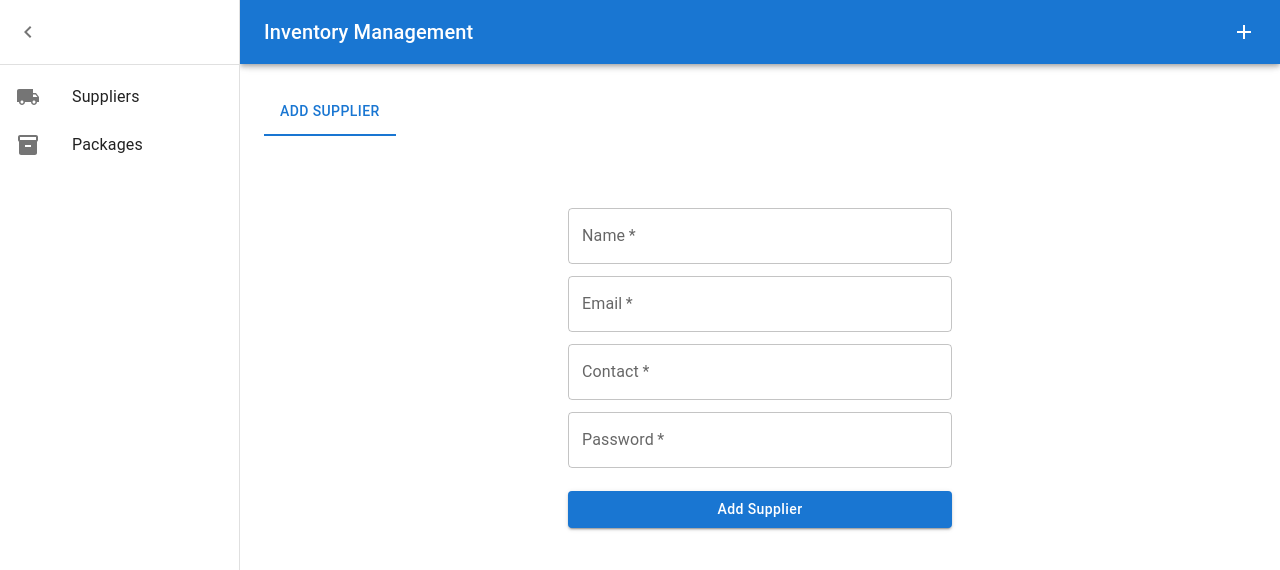
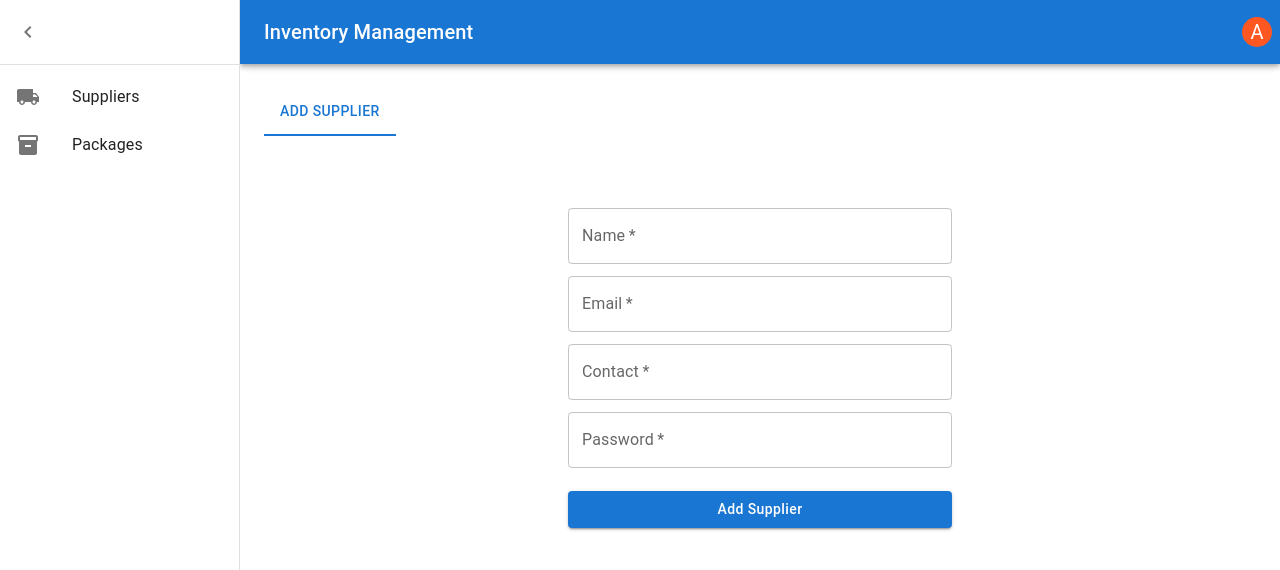
Before and after one commit to arpansaha1300/unit-assessment-4, a React (Vite) app in the folder frontend/: page /add-supplier in a window 1280 px wide. Shown: the top 570 px of the page. Built offline with nearby package versions, Linux system fonts and the light colour scheme.

Commit message:
separate menu for admin and supplier

```diff
--- /dev/null
+++ b/frontend/src/components/Menu.jsx
@@ -0,0 +1,88 @@
+/* eslint-disable react/prop-types */
+import { IconButton, Menu, MenuItem as RMenuItem } from "@mui/material";
+import { createContext, useContext, useMemo, useState } from "react";
+
+const MenuContext = createContext(null);
+
+function useMenuContext() {
+  return useContext(MenuContext);
+}
+
+export function MenuWrapper({ children }) {
+  const [anchorEl, setAnchorEl] = useState(null);
+
+  const value = useMemo(
+    () => ({
+      anchorEl,
+      setAnchorEl,
+      openState: Boolean(anchorEl),
+    }),
+    [anchorEl]
+  );
+
+  return <MenuContext.Provider value={value}>{children}</MenuContext.Provider>;
+}
+
+export function MenuButton({ children }) {
+  const { setAnchorEl, openState } = useMenuContext();
+
+  const handleClick = (event) => {
+    setAnchorEl(event.currentTarget);
+  };
+
+  return (
+    <IconButton
+      color="inherit"
+      id="basic-button"
+      edge="start"
+      aria-controls={openState ? "basic-menu" : undefined}
+      aria-haspopup="true"
+      aria-expanded={openState ? "true" : undefined}
+      onClick={handleClick}
+      sx={{
+        ":hover": { backgroundColor: "rgba(255, 255, 255, 0.274)" },
+      }}
+    >
+      {children}
+    </IconButton>
+  );
+}
+
+export function MenuItems({ children }) {
+  const { anchorEl, openState, setAnchorEl } = useMenuContext();
+
+  const handleClose = () => {
+    setAnchorEl(null);
+  };
+
+  return (
+    <Menu
+      id="basic-menu"
+      anchorEl={anchorEl}
+      open={openState}
+      onClose={handleClose}
+      MenuListProps={{
+        "aria-labelledby": "basic-button",
+      }}
+      sx={{
+        marginTop: "0.9rem",
+      }}
+    >
+      {children}
+    </Menu>
+  );
+}
+
+export function MenuItem({ onClick, children }) {
+  const { setAnchorEl } = useMenuContext();
+
+  function handleClick() {
+    onClick();
+    setAnchorEl(null);
+  }
+  return (
+    <RMenuItem sx={{ height: "3rem" }} onClick={handleClick}>
+      {children}
+    </RMenuItem>
+  );
+}
--- a/frontend/src/layouts/default.jsx
+++ b/frontend/src/layouts/default.jsx
@@ -20,13 +20,22 @@ import LocalShippingIcon from "@mui/icons-material/LocalShipping";
 import { useDispatch, useSelector } from "react-redux";
 import { Outlet, useLocation, useNavigate } from "react-router-dom";
 import { createOrUpdateTab, removeTab } from "../redux/tabSlice";
-import { Menu, MenuItem, Tab, Tabs, useMediaQuery } from "@mui/material";
+import { Avatar, Tab, Tabs, useMediaQuery } from "@mui/material";
 import { useEffect, useState } from "react";
 import AddIcon from "@mui/icons-material/Add";
 import CloseIcon from "@mui/icons-material/Close";
 import styles from "./default.module.css";
 import { removeEditSupplierSession } from "../redux/editSupplierSlice";
 import { removeEditPackageSession } from "../redux/editPackageSlice";
+import { deepOrange } from "@mui/material/colors";
+import Logout from "@mui/icons-material/Logout";
+import {
+  MenuButton,
+  MenuItems,
+  MenuItem,
+  MenuWrapper,
+} from "../components/Menu";
+import Edit from "@mui/icons-material/Edit";
 
 const drawerWidth = 240;
 
@@ -64,12 +73,6 @@ const Container = styled("main", {
     }),
     marginLeft: 0,
   }),
-  /**
-   * This is necessary to enable the selection of content. In the DOM, the stacking order is determined
-   * by the order of appearance. Following this rule, elements appearing later in the markup will overlay
-   * those that appear earlier. Since the Drawer comes after the Main content, this adjustment ensures
-   * proper interaction with the underlying content.
-   */
   position: "relative",
 }));
 
@@ -88,15 +91,8 @@ export default function Layout() {
   const dispatch = useDispatch();
   const navigate = useNavigate();
   const [open, setOpen] = useState(!isMobile);
-  const [anchorEl, setAnchorEl] = useState(null);
-  const openState = Boolean(anchorEl);
-
-  const handleClick = (event) => {
-    setAnchorEl(event.currentTarget);
-  };
-  const handleClose = () => {
-    setAnchorEl(null);
-  };
+  // const user = useSelector((state) => state.auth);
+  const userRole = useSelector((state) => state.auth.role);
 
   const handleDrawerOpen = () => {
     setOpen(true);
@@ -111,6 +107,18 @@ export default function Layout() {
     dispatch(createOrUpdateTab(path));
     navigate(path);
   };
+
+  // const openEditSupplierTab = (supplier) => {
+  //   const path = `/suppliers-list/${user.id}/edit`;
+  //   console.log(user);
+  //   dispatch(
+  //     createOrUpdateTab({
+  //       path: path,
+  //       data: user,
+  //     })
+  //   );
+  //   navigate(path);
+  // };
 
   return (
     <Box sx={{ display: "flex" }}>
@@ -134,52 +142,59 @@ export default function Layout() {
             Inventory Management
           </Typography>
           <Box sx={{ position: "absolute", right: "0" }}>
-            <IconButton
-              color="inherit"
-              id="basic-button"
-              edge="start"
-              aria-controls={openState ? 'basic-menu' : undefined}
-              aria-haspopup="true"
-              aria-expanded={openState ? 'true' : undefined}
-              onClick={handleClick}
+            <MenuWrapper>
+              <MenuButton>
+                {userRole === "ADMIN" ? (
+                  <AddIcon />
+                ) : (
+                  <Avatar
                     sx={{
-                mr: 2,
-                ":hover": { backgroundColor: "rgba(255, 255, 255, 0.274)" },
+                      bgcolor: deepOrange[500],
+                      width: "30px",
+                      height: "30px",
                     }}
                   >
-              <AddIcon />
-            </IconButton>
-            <Menu
-                id="basic-menu"
-                anchorEl={anchorEl}
-                open={openState}
-                onClose={handleClose}
-                MenuListProps={{
-                  'aria-labelledby': 'basic-button',
-                }}
-                sx={{
-                  marginTop: "0.9rem"
+                    A
+                  </Avatar>
+                )}
+              </MenuButton>
+
+              {userRole === "ADMIN" ? (
+                <MenuItems>
+                  <MenuItem
+                    onClick={() => {
+                      directToAdd();
                     }}
                   >
-                <MenuItem onClick={() => {
-                  directToAdd();
-                  handleClose();
-                  }}
-                  sx={{height: "3rem"}}
-                  >
-                    <LocalShippingIcon sx={{marginRight: "1rem", color: "grey"}}/>
+                    <LocalShippingIcon
+                      sx={{ marginRight: "1rem", color: "grey" }}
+                    />
                     Add Supplier
                   </MenuItem>
-                <MenuItem onClick={() => {
+                  <MenuItem
+                    onClick={() => {
                       directToAdd();
-                  handleClose();
                     }}
-                  sx={{height: "3rem"}}
                   >
-                    <InventoryIcon sx={{marginRight: "1rem", color: "grey"}}/>
+                    <InventoryIcon
+                      sx={{ marginRight: "1rem", color: "grey" }}
+                    />
                     Add Package
                   </MenuItem>
-              </Menu>
+                </MenuItems>
+              ) : (
+                <MenuItems>
+                  <MenuItem>
+                  <Edit sx={{ marginRight: "1rem", color: "grey" }} />
+                  Edit Profile</MenuItem>
+                  <Divider />
+                  <MenuItem>
+                      <Logout sx={{ marginRight: "1rem", color: "grey" }} />
+                    Logout
+                  </MenuItem>
+                </MenuItems>
+              )}
+            </MenuWrapper>
           </Box>
         </Toolbar>
       </AppBar>
--- a/frontend/src/pages/Packages.jsx
+++ b/frontend/src/pages/Packages.jsx
@@ -39,7 +39,7 @@ const Packages = () => {
     const fetchPackages = async () => {
       try {
         const response = await axios.get("http://localhost:8080/api/packages");
-        console.log(response.data);
+        // console.log(response.data);
         setPackagesData(response.data);
       } catch (error) {
         console.error("Error fetching suppliers data:", error);
```
Lines whose indentation alone changed are shown as unchanged.
